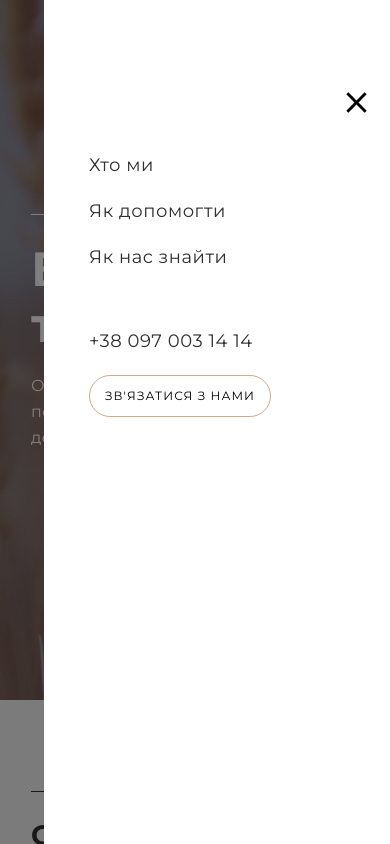
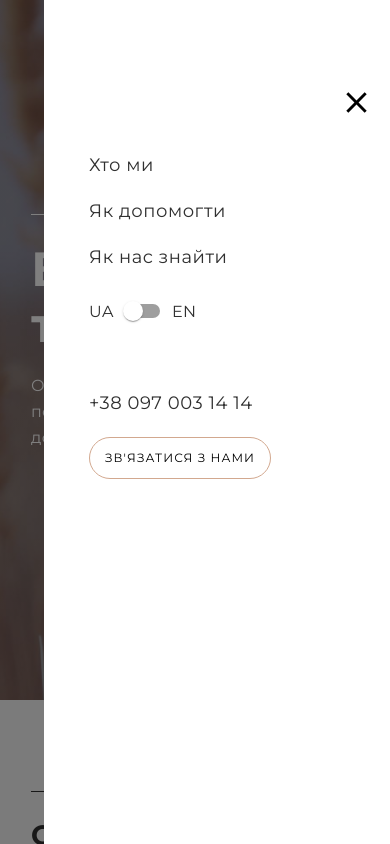
Before and after one commit to TheMainOne/FeelTheWarm, a React (Create React App) app: page / in a window 390 px wide. Both pictures are taken after a click on the icon 341 px from the left and 77 px from the top of the page. Shown: the top 844 px of the page. Built offline with nearby package versions, Linux system fonts and the light colour scheme.

Commit message:
translate on mobile width done

```diff
--- a/package.json
+++ b/package.json
@@ -4,10 +4,10 @@
   "private": true,
   "homepage": "https://TheMainOne.github.io/FeelTheWarm",
   "dependencies": {
-    "@emotion/react": "^11.9.0",
-    "@emotion/styled": "^11.8.1",
+    "@emotion/react": "^11.9.3",
+    "@emotion/styled": "^11.9.3",
     "@mui/icons-material": "^5.8.0",
-    "@mui/material": "^5.8.0",
+    "@mui/material": "^5.9.2",
     "gh-pages": "^4.0.0",
     "i18next": "^21.8.14",
     "prop-types": "^15.8.1",
--- a/src/components/Header/Header.jsx
+++ b/src/components/Header/Header.jsx
@@ -24,6 +24,8 @@ import { useTranslation } from 'react-i18next';
 export const SiteHeader = () => {
   const { t } = useTranslation();
   const [open, setOpen] = useState(false);
+  const [language, setLanguage] = useState(false);
+  const handleLanguage = () => setLanguage(!language);
   const handleOpen = () => setOpen(true);
   const handleClose = () => setOpen(false);
 
@@ -98,7 +100,7 @@ export const SiteHeader = () => {
               задля допомоги Україні */}
             </HeaderText>
           </NavigationTitleInformation>
-          <ModalWindow open={open} handleClose={handleClose} />
+          <ModalWindow open={open} handleClose={handleClose} language={language} handleLanguage={handleLanguage}/>
         </Container>
       </Header>
     </>
--- a/src/components/ModalWindow/ModalWindow.jsx
+++ b/src/components/ModalWindow/ModalWindow.jsx
@@ -1,3 +1,4 @@
+import { useEffect } from "react";
 import Box from "@mui/material/Box";
 import CloseIcon from "@mui/icons-material/Close";
 import Typography from "@mui/material/Typography";
@@ -10,9 +11,27 @@ import {
   ModalLinkButton,
 } from "./ModalWindow.styled";
 import { useTranslation } from 'react-i18next';
+import Switch from '@mui/material/Switch';
+import i18next from "i18next";
 
-export const ModalWindow = ({ open, handleClose }) => {
+
+
+export const ModalWindow = ({ open, handleClose, language, handleLanguage }) => {
   const { t } = useTranslation();
+
+  useEffect(() => {
+    if(language === false) {
+      i18next
+      .changeLanguage('ua')
+      document.title = `Відчуй тепло || Благодійний фонд`;
+    } else {
+      i18next
+      .changeLanguage('en')
+      document.title = `Feel the warm || Charity foundation`;
+    }
+
+  }, [language]);
+
 
   return (
     <Modal
@@ -122,11 +141,19 @@ export const ModalWindow = ({ open, handleClose }) => {
               </Link>
             </Typography>
           </ModalListItem>
+          <ModalListItem>
+          <p>UA</p>
+          {language && <Switch color="default" defaultChecked onClick={handleLanguage}/>}
+          {!language && <Switch color="default" onClick={handleLanguage}/>}
+          <p>EN</p>
+          </ModalListItem>
         </ModalList>
         <ModalPhone href="tel:+380970031414">+38 097 003 14 14</ModalPhone>
         <ModalLinkButton href="https://t.me/FeelTheWarmCharity">
           {t('ContactUsButton')}
         </ModalLinkButton>
+
+
       </Box>
     </Modal>
   );
--- a/src/components/ModalWindow/ModalWindow.styled.jsx
+++ b/src/components/ModalWindow/ModalWindow.styled.jsx
@@ -9,6 +9,13 @@ export const ModalListItem = styled.li`
   &:not(:last-of-type) {
     margin-bottom: 24px;
   }
+
+
+  &:last-of-type {
+    display: flex;
+    align-items: center;
+  }
+
 `;
 
 export const ModalPhone = styled.a`
--- a/src/translation/locales/ua/translationUa.json
+++ b/src/translation/locales/ua/translationUa.json
@@ -28,6 +28,6 @@
   "GoodsThirdText": "I want to help",
   "FooterTitle": "Contacts",
   "FooterHoursOfWork": "Work hours",
-  "FooterHoursOfWorkInfo": "Every day from 10:00 am to 08:00 pm"
+  "FooterHoursOfWorkInfo": "every day from 10:00 am to 08:00 pm"
 
 }
```
Also changed, not shown: 2 other files (tests, documents, lock files or other folders).
